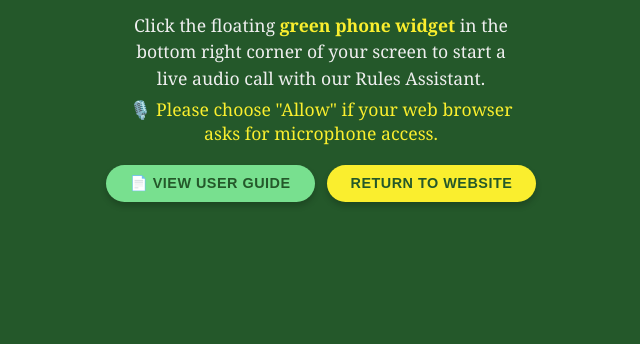
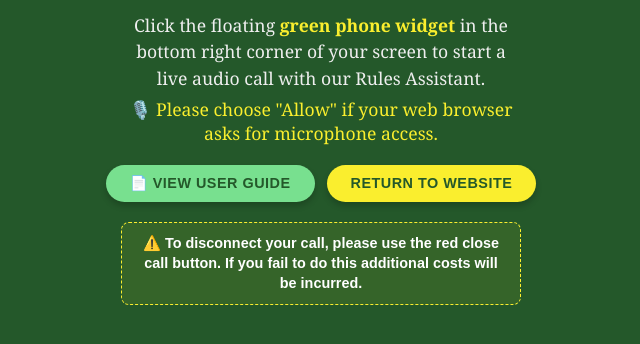
Before and after one commit to GRE-RULES/rules-official-teignmouth, a plain HTML site: page index.html in a window 1280 px wide. Shown: the part 104-448 px from the top of the page, without its empty margins (319-959 px from the left). Drawn offline with Linux system fonts and the light colour scheme; a script that the page names is missing.

Commit message:
Update index.html
Added close call text.

```diff
--- a/index.html
+++ b/index.html
@@ -89,6 +89,21 @@ color: #24582A;
 background-color: #62cf7a;
 color: #1b4220;
 }
+
+/* Custom Warning Style */
+.billing-warning {
+margin-top: 20px;
+max-width: 400px;
+font-family: Arial, sans-serif;
+font-size: 0.9rem;
+font-weight: bold;
+line-height: 1.4;
+color: #ffffff;
+border: 1px dashed #FAEE2E;
+padding: 10px 14px;
+border-radius: 8px;
+background-color: rgba(250, 238, 46, 0.08);
+}
 </style>
 </head>
 <body>
@@ -113,6 +128,11 @@ Click the floating <span>green phone widget</span> in the bottom right corner of
 <!-- Return Link Button -->
 <a href="#" class="btn-base btn-back" onclick="window.close(); return false;">Return to Website</a>
 </footer>
+
+<!-- High-visibility warning notice positioned cleanly beneath the buttons -->
+<div class="billing-warning">
+    ⚠️ To disconnect your call, please use the red close call button. If you fail to do this additional costs will be incurred.
+</div>
 
 <!-- Your Original, Fully Verified Retell Script Tag -->
 <script
```
